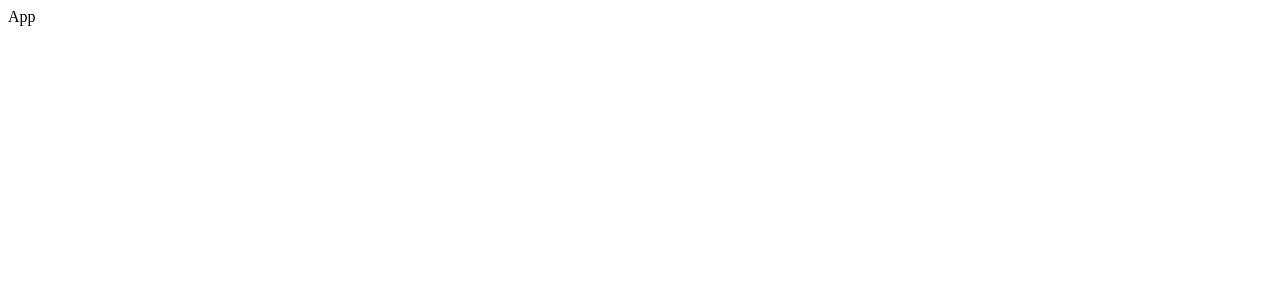
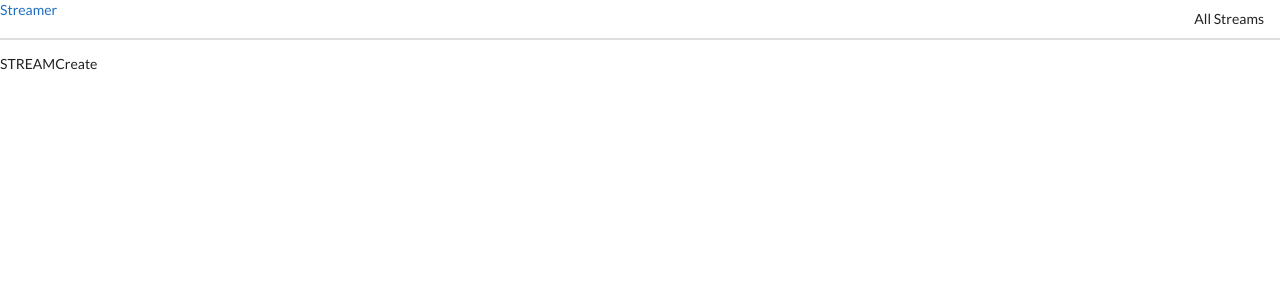
Before and after one commit to gabrielsaviank/Reacht-Client, a React (Create React App) app: page /streams/new in a window 1280 px wide. Shown: the top 300 px of the page. Built offline with nearby package versions, Linux system fonts and the light colour scheme.

Commit message:
feat: streams navigation implemented

```diff
--- a/public/index.html
+++ b/public/index.html
@@ -3,6 +3,7 @@
   <head>
     <meta charset="utf-8" />
     <link rel="icon" href="%PUBLIC_URL%/favicon.ico" />
+    <link rel="stylesheet" href="https://cdnjs.cloudflare.com/ajax/libs/semantic-ui/2.4.1/semantic.min.css" />
     <meta name="viewport" content="width=device-width, initial-scale=1" />
     <meta name="theme-color" content="#000000" />
     <meta
--- a/src/components/App.js
+++ b/src/components/App.js
@@ -1,8 +1,27 @@
 import React from 'react';
+import { BrowserRouter, Route } from 'react-router-dom';
+
+import Header from '../components/Header';
+import StreamCreate from '../components/streams/StreamCreate';
+import StreamDelete from '../components/streams/StreamDelete';
+import StreamEdit from '../components/streams/StreamEdit';
+import StreamList from '../components/streams/StreamList';
+import StreamShow from '../components/streams/StreamShow';
 
 const App = () => {
   return(
-    <div>App</div>
+    <div>
+      <BrowserRouter>
+        <div>
+          <Header />
+          <Route path="/" exact component={StreamList} />
+          <Route path="/streams/new" exact component={StreamCreate} />
+          <Route path="/streams/edit" exact component={StreamEdit} />
+          <Route path="/streams/delete" exact component={StreamDelete} />
+          <Route path="/streams/show" exact component={StreamShow} />
+        </div>
+      </BrowserRouter>
+    </div>
   )
 };
 
--- /dev/null
+++ b/src/components/Header.js
@@ -0,0 +1,18 @@
+import React from 'react';
+import {Link} from 'react-router-dom';
+
+const Header = () => {
+  return (
+    <div className="ui secondary pointing menu">
+      <Link to="/">
+        Streamer
+      </Link>
+
+      <div className="right menu">
+        <Link to="/" className="item">All Streams</Link>
+      </div>
+    </div>
+  )
+};
+
+export default Header;
--- /dev/null
+++ b/src/components/streams/StreamCreate.js
@@ -0,0 +1,10 @@
+import React from 'react';
+
+
+const StreamCreate = () => {
+  return (
+    <div>STREAMCreate</div>
+  );
+};
+
+export default StreamCreate;
--- /dev/null
+++ b/src/components/streams/StreamDelete.js
@@ -0,0 +1,10 @@
+import React from 'react';
+
+
+const StreamDelete = () => {
+  return (
+    <div>STREAMDelete</div>
+  );
+};
+
+export default StreamDelete;
--- /dev/null
+++ b/src/components/streams/StreamEdit.js
@@ -0,0 +1,10 @@
+import React from 'react';
+
+
+const StreamEdit = () => {
+  return (
+    <div>STREAMEdit</div>
+  );
+};
+
+export default StreamEdit;
--- /dev/null
+++ b/src/components/streams/StreamList.js
@@ -0,0 +1,10 @@
+import React from 'react';
+
+
+const StreamList = () => {
+  return (
+    <div>STREAMLIST</div>
+  );
+};
+
+export default StreamList;
--- /dev/null
+++ b/src/components/streams/StreamShow.js
@@ -0,0 +1,10 @@
+import React from 'react';
+
+
+const StreamShow = () => {
+  return (
+    <div>STREAMSHOW</div>
+  );
+};
+
+export default StreamShow;
```
Also changed, not shown: public/manifest.json (deleted).
